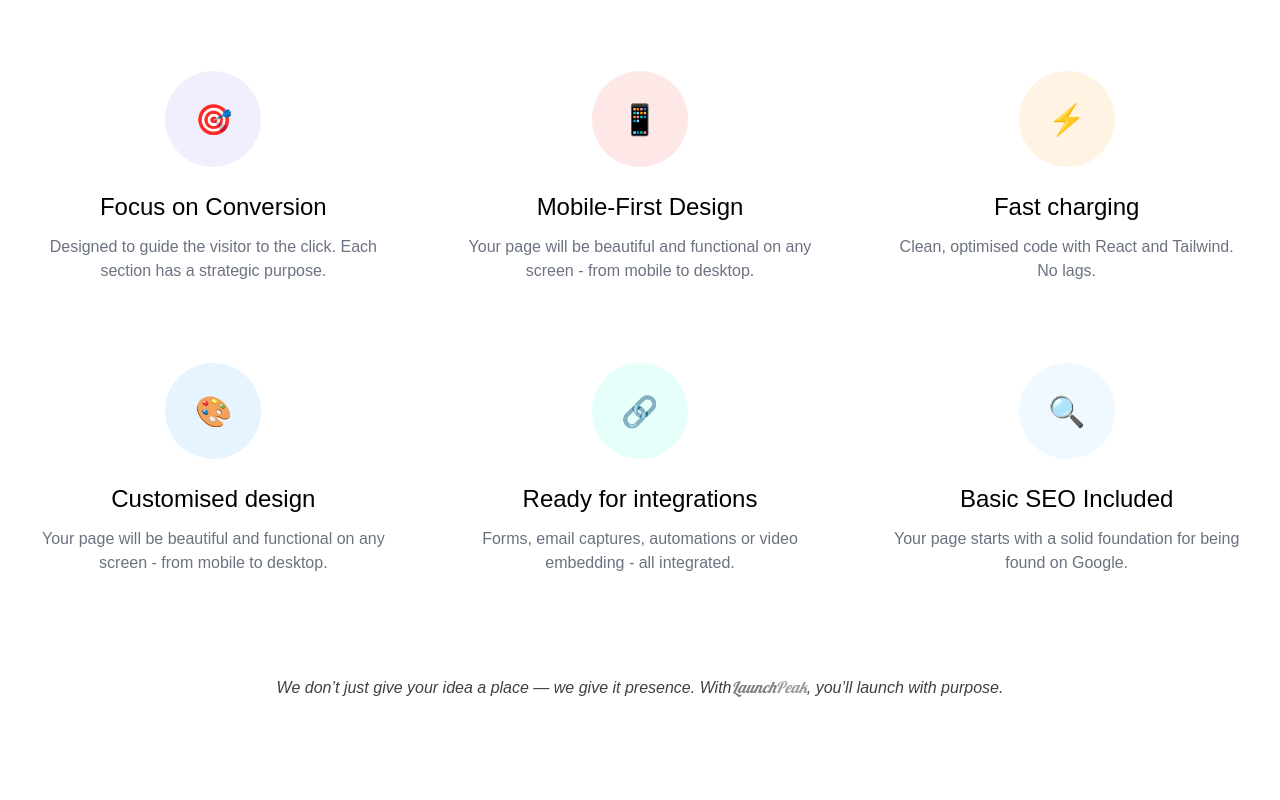
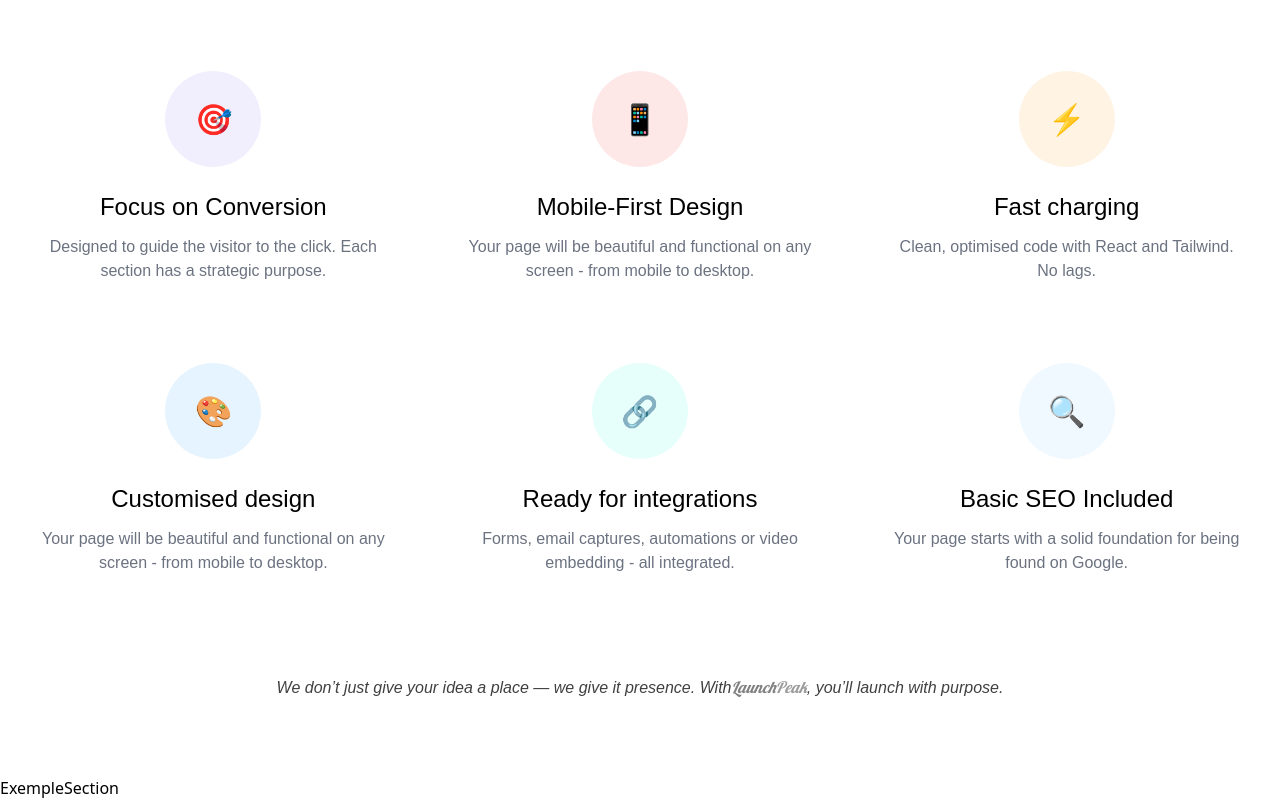
Before and after one commit to lodsa-ntos/launchpeak-starter, a React (Vite) app: page / in a window 1280 px wide. Shown: the part 1389-2189 px from the top of the page. Before the commit the page ends 2165 px from the top, so only its background shows below. Built offline with nearby package versions, Linux system fonts and the light colour scheme; a web font is replaced by a local one.

Commit message:
Add ExempleSection component and include it in Home page for enhanced content presentation

```diff
--- /dev/null
+++ b/src/components/ExempleSection.jsx
@@ -0,0 +1,9 @@
+import React from 'react'
+
+function ExempleSection() {
+  return (
+    <div>ExempleSection</div>
+  )
+}
+
+export default ExempleSection
--- a/src/pages/home.jsx
+++ b/src/pages/home.jsx
@@ -4,6 +4,7 @@ import HeroSection from '../components/HeroSection';
 import CompanyLogo from '../components/CompanyLogo';
 import PurposeSection from '../components/PurposeSection';
 import FeatureSection from '../components/FeatureSection';
+import ExempleSection from '../components/ExempleSection';
 import './../index.css'
 
 function Home() {
@@ -17,6 +18,7 @@ function Home() {
                 <CompanyLogo />
                 <PurposeSection />
                 <FeatureSection />
+                <ExempleSection />
             </div>
         </main>
     )
```
